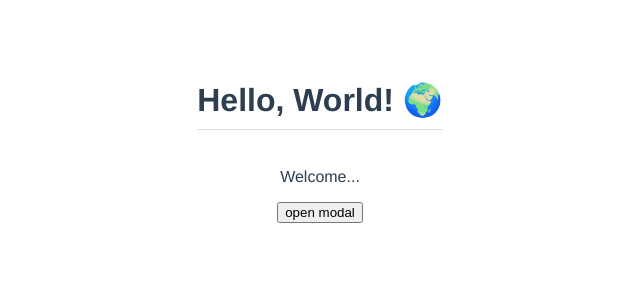
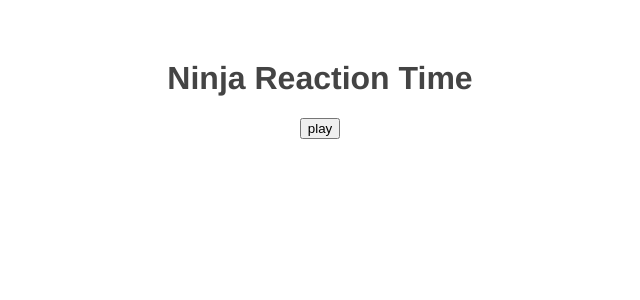
Before and after one commit to MomenSherif/vue3-playground, a Vue app: page / in a window 1280 px wide. Shown: the top 300 px of the page, without its empty margins (320-960 px from the left). Built offline with nearby package versions, Linux system fonts and the light colour scheme.

Commit message:
Ninja Reaction Time Game

```diff
--- a/src/App.vue
+++ b/src/App.vue
@@ -1,40 +1,38 @@
 <template>
-  <h1>{{ title }}</h1>
-  <p>Welcome...</p>
-  <teleport to=".modals" v-if="showModal">
-    <Modal @close="toggleModal">
-      <template v-slot:links>
-        <a href="#">sign up</a>
-        <a href="#">more info</a>
-      </template>
-      <h1>Ninja Giveaway!</h1>
-      <p>Grab your ninja sawg for half price!</p>
-    </Modal>
-  </teleport>
-  <button @click="toggleModal">open modal</button>
+  <h1>Ninja Reaction Time</h1>
+  <button @click="start" :disabled="isPlaying">play</button>
+  <Block v-if="isPlaying" :delay="delay" />
 </template>
 
 <script>
-import Modal from "./components/Modal";
-
+import Block from "./components/Block";
 export default {
   name: "App",
   components: {
-    Modal,
+    Block,
   },
   data() {
     return {
-      title: "Hello, World! 🌍",
-      showModal: false,
+      isPlaying: false,
+      delay: null,
     };
   },
   methods: {
-    toggleModal() {
-      this.showModal = !this.showModal;
+    start() {
+      this.delay = 2000 + Math.random() * 5000;
+      this.isPlaying = true;
     },
   },
 };
 </script>
 
-<style >
+<style>
+#app {
+  font-family: Avenir, Helvetica, Arial, sans-serif;
+  -webkit-font-smoothing: antialiased;
+  -moz-osx-font-smoothing: grayscale;
+  text-align: center;
+  color: #444;
+  margin-top: 60px;
+}
 </style>
--- a/src/assets/global.css
+++ /dev/null
@@ -1,18 +0,0 @@
-body {
-  margin: 0;
-  font-family: Avenir, Helvetica, Arial, sans-serif;
-  -webkit-font-smoothing: antialiased;
-  -moz-osx-font-smoothing: grayscale;
-}
-
-#app {
-  text-align: center;
-  color: #2c3e50;
-  margin-top: 60px;
-}
-
-h1 {
-  display: inline-block;
-  padding-bottom: 10px;
-  border-bottom: 1px solid #ddd;
-}
--- /dev/null
+++ b/src/components/Block.vue
@@ -0,0 +1,21 @@
+<template>
+  <div class="block">click me</div>
+</template>
+
+<script>
+export default {
+  props: ["delay"],
+};
+</script>
+
+<style>
+.block {
+  width: 400px;
+  border-radius: 20px;
+  background-color: #0faf87;
+  color: #fff;
+  text-align: center;
+  padding: 100px 0;
+  margin: 40px auto;
+}
+</style>
--- a/src/components/Modal.vue
+++ /dev/null
@@ -1,70 +0,0 @@
-<template>
-  <div class="backdrop" @click.self="closeModal">
-    <div class="modal" :class="{ sale: theme === 'sale' }">
-      <slot>Default content if slot is not provided</slot>
-      <div class="actions">
-        <slot name="links" />
-      </div>
-    </div>
-  </div>
-</template>
-
-<script>
-export default {
-  name: "Modal",
-  props: ["header", "text", "theme"],
-  methods: {
-    closeModal() {
-      this.$emit("close");
-    },
-  },
-};
-</script>
-
-<style >
-.backdrop {
-  position: fixed;
-  top: 0;
-  left: 0;
-  right: 0;
-  bottom: 0;
-  background-color: rgba(0, 0, 0, 0.5);
-}
-.modal {
-  width: 400px;
-  padding: 20px;
-  margin: 100px auto;
-  background-color: #fff;
-  border-radius: 10px;
-}
-.modal h1 {
-  color: #03cfb4;
-  border: none;
-  padding: 0;
-}
-
-.modal.sale {
-  background-color: crimson;
-  color: #fff;
-}
-
-.modal .actions {
-  text-align: center;
-  margin: 30px 0 10px 0;
-}
-
-.modal .actions a {
-  color: #333;
-  padding: 8px;
-  border: 1px solid #eee;
-  border-radius: 4px;
-  text-decoration: none;
-  margin: 10px;
-}
-
-.modal.sale h1,
-.modal.sale .actions,
-.modal.sale .actions a {
-  color: #fff;
-}
-</style>
--- a/src/main.js
+++ b/src/main.js
@@ -1,5 +1,4 @@
 import { createApp } from 'vue'
 import App from './App.vue'
-import './assets/global.css'
 
 createApp(App).mount('#app')
```
Also changed, not shown: src/components/Results.vue (added).
